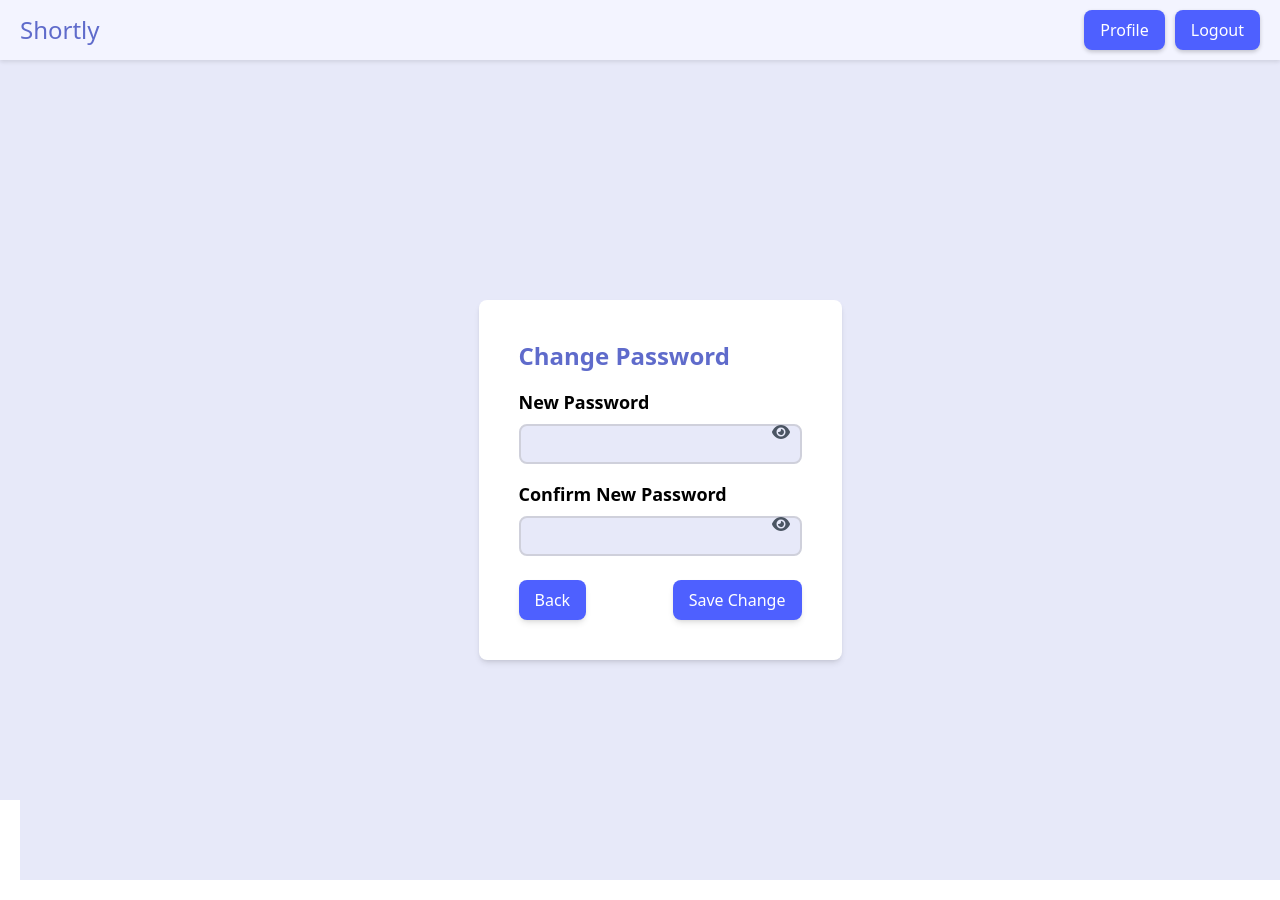
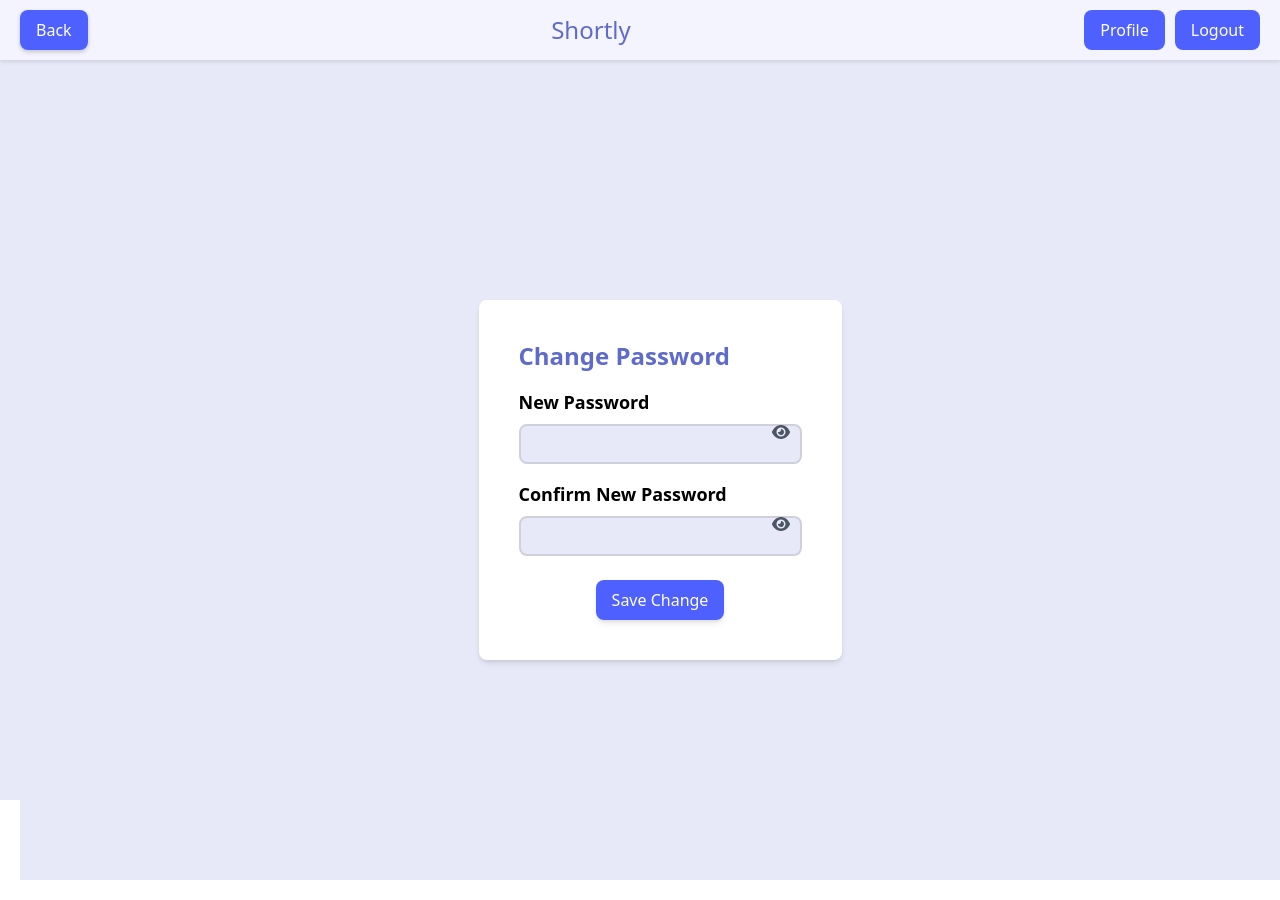
Before and after one commit to divitcr7/COMP-543-Frontend, a React (Create React App) app: page /profile in a window 1280 px wide. Built offline with nearby package versions, Linux system fonts and the light colour scheme; sample sign-in values are in the browser's storage.

Commit message:
Added back button on hoc header(logic contained)

```diff
--- a/src/components/CommonButtons.js
+++ b/src/components/CommonButtons.js
@@ -1,9 +1,13 @@
 import React from 'react';
-import { useNavigate } from 'react-router-dom';
+import { useNavigate,useLocation } from 'react-router-dom';
 
 const CommonButtons = ({ children }) => {
     const navigate = useNavigate();
+    const location = useLocation();
 
+    const goBack = () => {
+        navigate('/home');
+    };
     const handleLogout = async () => {
         const response = await fetch('http://localhost:8080/api/logout', {
             method: 'POST',
@@ -34,6 +38,20 @@ const CommonButtons = ({ children }) => {
                 backgroundColor: '#f3f4ff',
                 boxShadow: '0 2px 4px rgba(0,0,0,0.1)'
             }}>
+                {location.pathname !== '/home' && (
+                    <button onClick={goBack} style={{
+                        backgroundColor: '#4e60ff',
+                        color: 'white',
+                        padding: '8px 16px',
+                        borderRadius: '8px',
+                        border: 'none',
+                        cursor: 'pointer',
+                        marginRight: '10px',
+                        boxShadow: '0 2px 4px rgba(0,0,0,0.2)'
+                    }}>
+                        Back
+                    </button>
+                )}
                 <div style={{ fontSize: '24px', color: '#5f6bcb' }}>Shortly</div>
                 <div>
                     <button onClick={navigateToProfile} style={{
@@ -43,8 +61,7 @@ const CommonButtons = ({ children }) => {
                         borderRadius: '8px',
                         border: 'none',
                         cursor: 'pointer',
-                        marginRight: '10px', // Add space between the buttons
-                        boxShadow: '0 2px 4px rgba(0,0,0,0.2)'
+                        marginRight: '10px',
                     }}>
                         Profile
                     </button>
@@ -55,7 +72,6 @@ const CommonButtons = ({ children }) => {
                         borderRadius: '8px',
                         border: 'none',
                         cursor: 'pointer',
-                        boxShadow: '0 2px 4px rgba(0,0,0,0.2)'
                     }}>
                         Logout
                     </button>
--- a/src/screens/Profile.js
+++ b/src/screens/Profile.js
@@ -81,14 +81,14 @@ function ChangePassword() {
                             />
                         </div>
                     </div>
-                    <div className='flex justify-between'>
-                        <button
+                    <div className='flex justify-center'>
+                        {/* <button
                             type="button"
                             onClick={() => navigate(-1)}
                             className='text-white bg-[#4e60ff] h-10 rounded-lg px-4 shadow-md'
                         >
                             Back
-                        </button>
+                        </button> */}
                         <button
                             type="submit"
                             className='text-white bg-[#4e60ff] h-10 rounded-lg px-4 shadow-md'
```
